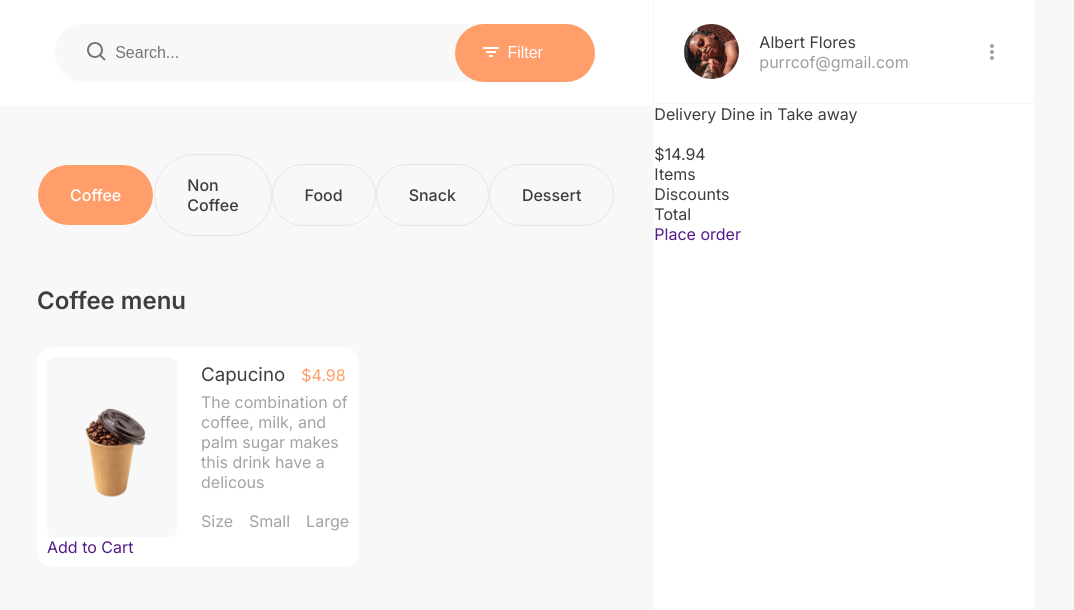
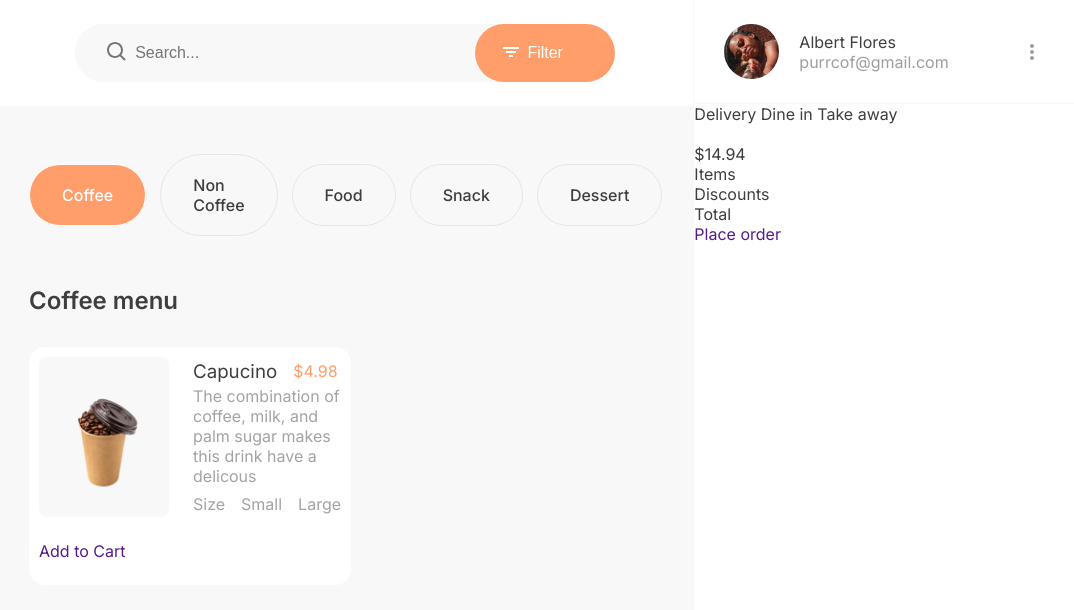
Before and after one commit to HeySaminu/ecommece, a plain HTML site: page index.html in a window 1280 px wide. Shown: the full height of the page, 273-1347 px from the left, 1074 px wide, since content can reach past the window. Drawn offline with Linux system fonts and the light colour scheme.

Commit message:
More layout improvements

```diff
--- a/style.css
+++ b/style.css
@@ -237,22 +237,22 @@ main{
       }
     }
     .product-wrapper{
-      padding: 48px 40px;
+      padding: 48px 32px;
       width: 100%;
       max-width: 950px;
-
-
+      margin-inline: auto;
         .filter ul{
           display: grid;
           grid-template-columns: repeat(5, 1fr);
           margin-inline: auto;
           margin-block-end: 50px;
-          justify-items: center;
+          justify-items: stretch;
+          font-size: 16px;
+          font-weight: 500;
           align-items: center;
           justify-content: space-between;
-          max-width: 768px;
-          font-size: 16px;
-          font-weight: 500;
+          align-content: center;
+          gap: 14px;
 
           li{
             color: #3E3E3E;
@@ -260,7 +260,10 @@ main{
             padding: 20px 32px;
             border-radius: 100px;
             transition: background-color .2s ease;
+            display: flex;
             cursor: pointer;
+            align-items: center;
+            justify-content: center;
 
           }
           li:hover{
@@ -291,14 +294,17 @@ main{
       .product-image{
         background-color: #F8F8F8;
         border-radius: 8px;
-        padding: 30px;
+        padding: 20px;
         height: 100%;
-        min-height: 180px;
+        min-height: 160px;
         object-fit: cover;
       }
         .card{
           background-color: #fff;
           padding: 10px;
+          padding-block-end: 24px;
+          display: grid;
+          gap: 24px;
           border-radius: 16px;
         }
 
```
